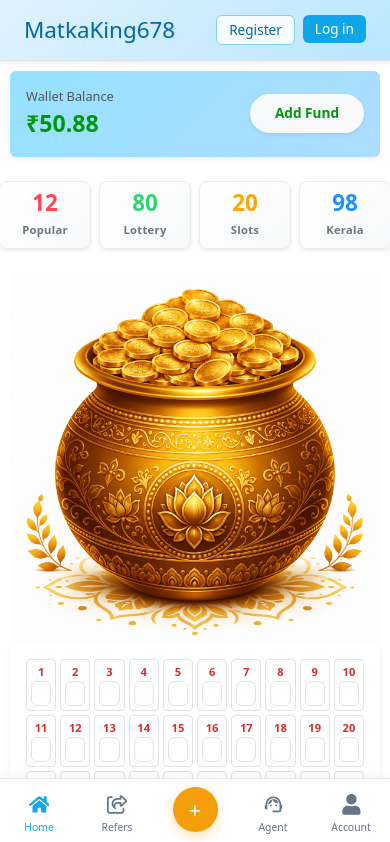
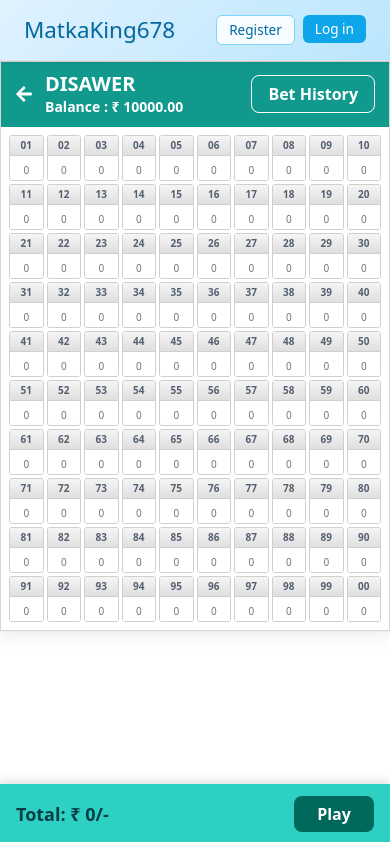
Before and after one commit to MOHDSUHAIL09/matkaking, a React (Vite) app: page /NumberGrid in a window 390 px wide. Shown: the top 842 px of the page. Built offline with nearby package versions, Linux system fonts and the light colour scheme.

Commit message:
update code

```diff
--- a/src/App.jsx
+++ b/src/App.jsx
@@ -4,6 +4,8 @@ import DashboardLayout from './layout/DashboardLayout';
 import Header from './components/dashboard/common/Header';
 import Signup from './pages/auth/Signup';
 import Login from './pages/auth/Login';
+import PlayGame from './pages/dashboard/playgame/PlayGame';
+import NumberGrid from './pages/dashboard/playgame/NumberGrid';
 
 const App = () => {
   return (
@@ -14,6 +16,8 @@ const App = () => {
         <Route path="/*" element={<DashboardLayout />} />
         <Route path="/Register" element={<Signup />} />
         <Route path="/Login" element={<Login />} />
+        <Route path="PlayGame" element={<PlayGame/>} />
+        <Route path="/NumberGrid" element={<NumberGrid/>} />
       </Routes>
     </div>
     </>
--- a/src/components/dashboard/common/Navbar.jsx
+++ b/src/components/dashboard/common/Navbar.jsx
@@ -1,43 +1,51 @@
 // src/components/dashboard/common/BottomNav.jsx
 import React from 'react';
-import { FaHome } from "react-icons/fa";
+import { FaGamepad, FaHome } from "react-icons/fa";
 import { FaRegShareFromSquare } from "react-icons/fa6";
 import { FaUser } from "react-icons/fa";
 import { MdOutlineSupportAgent } from "react-icons/md";
 import 'bootstrap/dist/css/bootstrap.min.css';
+import { IoGameController } from 'react-icons/io5';
+import { Link } from 'react-router-dom';
 const Navbar = () => {
   return (
+
     <div className="game-container fixed-bottom">
       <div className="bottom-nav-wrapper">
         <div className="bottom-nav-container">
           {/* Home */}
+
           <div className="nav-item" onClick={() => console.log('Clicked: Home')}>
+             <Link to="/">
             <div className="nav-icon active-icon">
               <FaHome />
             </div>
             <div className="nav-label active-label">
               Home
             </div>
+            </Link>
           </div>
 
+
+
           {/* Promotion */}
+          <Link to="PlayGame">
           <div className="nav-item" onClick={() => console.log('Clicked: Promotion')}>
             <div className="nav-icon">
-              <FaRegShareFromSquare />
+              <IoGameController/>
             </div>
             <div className="nav-label">
-              Refers
+              Play Game
             </div>
           </div>
+          </Link>
 
           {/* GET ₹1700 */}
           <div className="nav-item special-item" onClick={() => console.log('Clicked: GET ₹1700')}>
             <div className="special-circle">
               <span className="special-icon">+</span>
             </div>
-            <div className="special-label">
 
-            </div>
           </div>
 
           {/* Agent */}
--- a/src/index.css
+++ b/src/index.css
@@ -21,3 +21,52 @@ padding: 10px;
   height: auto;
   display: block;
 }
+
+.game-header {
+  background: #11998e;
+  color: #fff;
+  padding: 10px 14px;
+
+  display: flex;
+  justify-content: space-between;
+  align-items: center;
+}
+
+.header-left {
+  display: flex;
+  align-items: center;
+  gap: 12px;
+}
+
+.back-icon {
+  font-size: 18px;
+  cursor: pointer;
+}
+
+.header-left h3 {
+  margin: 0;
+  font-size: 20px;
+  font-weight: 700;
+}
+
+.header-left p {
+  margin: 0;
+  font-size: 14px;
+  font-weight: 600;
+}
+
+.header-left span {
+  display: block;
+  font-size: 12px;
+  margin-top: 2px;
+}
+
+.reset-btn {
+  border: 1px solid #fff;
+  background: transparent;
+  color: white;
+  padding: 6px 16px;
+  border-radius: 8px;
+  font-weight: 700;
+  cursor: pointer;
+}
--- a/src/pages/auth/auth.css
+++ b/src/pages/auth/auth.css
@@ -501,9 +501,6 @@
   .country-code {
     text-align: center;
   }
-
-
-
   .detail-row {
     flex-direction: column;
     align-items: flex-start;
--- /dev/null
+++ b/src/pages/dashboard/playgame/NumberGrid.jsx
@@ -0,0 +1,113 @@
+import React, { useState } from "react";
+import { FaArrowLeft } from "react-icons/fa";
+import { useLocation, useNavigate } from "react-router-dom";
+import "./PlayGame.css";
+
+const NumberGrid = () => {
+  const location = useLocation();
+  const navigate = useNavigate();
+  const { gameName } = location.state || { gameName: "DISAWER" };
+
+  const numbers = [
+    ...Array.from(
+      { length: 99 },
+      (_, i) => String(i + 1).padStart(2, "0")
+    ),
+    "00",
+  ];
+
+  const [betAmounts, setBetAmounts] = useState({});
+  const [balance, setBalance] = useState(10000); // Example balance
+
+  const handleAmountChange = (number, value) => {
+    setBetAmounts((prev) => ({
+      ...prev,
+      [number]: value,
+    }));
+  };
+
+  const handleReset = () => {
+    setBetAmounts({});
+  };
+
+  const totalAmount = Object.values(betAmounts).reduce(
+    (sum, amount) => sum + (Number(amount) || 0),
+    0
+  );
+
+  const handlePlay = () => {
+    const selectedBets = Object.entries(betAmounts).filter(
+      ([, amount]) => Number(amount) > 0
+    );
+
+    if (selectedBets.length === 0) {
+      alert("Please enter at least one amount");
+      return;
+    }
+
+    if (totalAmount > balance) {
+      alert("Insufficient balance!");
+      return;
+    }
+
+    console.log(selectedBets);
+    alert(`Total Bet Amount ₹${totalAmount}`);
+    setBalance(balance - totalAmount);
+    setBetAmounts({});
+  };
+
+  const goBack = () => {
+    navigate(-1);
+  };
+
+  return (
+    <div className="number-grid-wrapper">
+      {/* Header - Dynamic as per clicked game */}
+      <div className="game-header">
+        <div className="header-left">
+          <FaArrowLeft className="back-icon" onClick={goBack} />
+
+          <div>
+            <h3>{gameName}</h3>
+            <p>Balance : ₹ {balance.toFixed(2)}</p>
+          </div>
+        </div>
+
+
+          <button type="button" className="reset-btn" onClick={handleReset}>
+             Bet History
+          </button>
+        </div>
+
+
+      {/* Grid */}
+      <div className="number-grid">
+        {numbers.map((num) => (
+          <div key={num} className="number-card">
+            <div className="number-title">{num}</div>
+            <input
+              type="number"
+              className="number-input"
+              value={betAmounts[num] || ""}
+              onChange={(e) => handleAmountChange(num, e.target.value)}
+              min="1"
+              placeholder="0"
+            />
+          </div>
+        ))}
+      </div>
+
+      {/* Bottom Bar */}
+      <div className="bottom-bar">
+        <div className="total-box">
+          Total: ₹ {totalAmount}/-
+        </div>
+        <button className="play-button" onClick={handlePlay}>
+           Play
+        </button>
+      </div>
+    </div>
+  );
+};
+
+export default NumberGrid;
--- /dev/null
+++ b/src/pages/dashboard/playgame/PlayGame.css
@@ -0,0 +1,259 @@
+.playgame-wrapper {
+  padding: 15px;
+}
+
+.top-header {
+  display: flex;
+  justify-content: space-between;
+  align-items: center;
+  margin-bottom: 16px;
+}
+
+.top-header h2 {
+  font-size: 32px;
+  font-weight: 700;
+  color: #0e1d3a;
+  margin: 0;
+}
+
+.my-playgame-btn {
+  background: #f3a400;
+  color: #fff;
+  border: none;
+  padding: 10px 22px;
+  border-radius: 10px;
+  font-weight: 600;
+  cursor: pointer;
+}
+
+.game-card {
+  display: flex;
+  justify-content: space-between;
+  align-items: center;
+  border-radius: 16px;
+  padding: 18px 22px;
+  margin-bottom: 14px;
+  min-height: 90px;
+  box-shadow: 0 5px 15px rgba(0, 0, 0, 0.08);
+}
+
+.active-card {
+  background: linear-gradient(
+    90deg,
+    #27aae1 0%,
+    #1687c7 100%
+  );
+}
+
+.closed-card {
+  background: #75839a;
+}
+
+.game-left h3 {
+  color: #fff;
+  font-size: 18px;
+  font-weight: 700;
+  margin-bottom: 8px;
+}
+
+.game-left p {
+  margin: 5px 0;
+  color: #fff;
+  font-size: 14px;
+  display: flex;
+  align-items: center;
+  gap: 7px;
+}
+
+.icon {
+  font-size: 12px;
+}
+
+.result-icon {
+  color: #ff4d8d;
+}
+
+.play-btn {
+  background: #12a87c;
+  color: #fff;
+  border: 1px solid rgba(255,255,255,.3);
+  padding: 12px 22px;
+  border-radius: 10px;
+  font-weight: 700;
+  cursor: pointer;
+  min-width: 115px;
+}
+
+.timeup-btn {
+  background: #ff5b5b;
+  color: #fff;
+  border: none;
+  padding: 12px 22px;
+  border-radius: 10px;
+  font-weight: 700;
+  cursor: not-allowed;
+  min-width: 115px;
+}
+
+@media (max-width: 768px) {
+  .game-card {
+    padding: 15px;
+  }
+
+  .top-header h2 {
+    font-size: 24px;
+  }
+
+  .play-btn,
+  .timeup-btn {
+    min-width: 100px;
+    font-size: 13px;
+    padding: 10px 15px;
+  }
+}
+
+
+
+
+
+
+
+
+
+/* numgrid */
+
+.number-grid-wrapper {
+  max-width: 100%;
+  background: #fff;
+  border: 1px solid #d7d7d7;
+  overflow: hidden;
+}
+
+/* Grid */
+
+.number-grid {
+  display: grid;
+  grid-template-columns: repeat(10, 1fr);
+  gap: 4px;
+  padding: 8px;
+}
+
+.number-card {
+  border: 1px solid #cfcfcf;
+  border-radius: 3px;
+  overflow: hidden;
+  background: #fff;
+}
+
+.number-title {
+  height: 24px;
+  display: flex;
+  align-items: center;
+  justify-content: center;
+
+  font-size: 12px;
+  font-weight: 700;
+  color: #556070;
+
+  background: linear-gradient(
+    to bottom,
+    #f5f5f5,
+    #dfdfdf
+  );
+
+  border-bottom: 1px solid #d0d0d0;
+}
+
+.number-input {
+  width: 100%;
+  height: 22px;
+  border: none;
+  outline: none;
+  text-align: center;
+  font-size: 11px;
+  padding: 0;
+  background: #fff;
+}
+
+.number-input::-webkit-inner-spin-button,
+.number-input::-webkit-outer-spin-button {
+  -webkit-appearance: none;
+  margin: 0;
+}
+
+/* Bottom */
+
+.bottom-bar {
+  background: #2fd0c4;
+  padding: 12px;
+
+  display: flex;
+  justify-content: space-between;
+  align-items: center;
+}
+
+.total-box {
+  font-size: 22px;
+  font-weight: 700;
+  color: #063e46;
+}
+
+.play-button {
+  border: none;
+  background: #00695c;
+  color: white;
+  min-width: 90px;
+  height: 40px;
+  border-radius: 8px;
+  font-size: 18px;
+  font-weight: 700;
+  cursor: pointer;
+}
+
+.play-button:hover {
+  opacity: 0.9;
+}
+
+/* Mobile */
+
+@media (max-width: 768px) {
+  .number-grid {
+    gap: 3px;
+  }
+
+  .number-title {
+    font-size: 10px;
+    height: 20px;
+  }
+
+  .number-input {
+    height: 20px;
+    font-size: 10px;
+  }
+
+  .total-box {
+    font-size: 18px;
+  }
+
+  .play-button {
+    min-width: 80px;
+    height: 36px;
+    font-size: 16px;
+  }
+}
+.bottom-bar {
+  position: fixed;
+  bottom: 0;
+  left: 0;
+  right: 0;
+
+  background: #2fd0c4;
+  padding: 12px 16px;
+
+  display: flex;
+  justify-content: space-between;
+  align-items: center;
+
+  z-index: 999;
+  box-shadow: 0 -2px 10px rgba(0, 0, 0, 0.15);
+}
--- /dev/null
+++ b/src/pages/dashboard/playgame/PlayGame.jsx
@@ -0,0 +1,78 @@
+import React, { useState, useEffect } from "react";
+import { FaClock } from "react-icons/fa";
+import { IoTimeSharp } from "react-icons/io5";
+import "./PlayGame.css";
+import { Link } from "react-router-dom";
+
+const PlayGame = () => {
+  const [games, setGames] = useState([
+    { name: "DISAWER", last: "03:00 AM", result: "05:20 AM" },
+    { name: "DELHI BAZAR", last: "02:50 PM", result: "03:15 PM" },
+    { name: "SHRI GANESH", last: "04:20 PM", result: "04:45 PM" },
+    { name: "FARIDABAD", last: "05:45 PM", result: "06:10 PM" },
+    { name: "GAZIYABAD", last: "08:55 PM", result: "09:30 PM" },
+    { name: "GALI", last: "10:55 PM", result: "11:30 PM" },
+  ]);
+
+  const [playStatus, setPlayStatus] = useState({});
+
+  useEffect(() => {
+    const checkGameTime = () => {
+      const now = new Date();
+      const updatedStatus = {};
+
+      games.forEach((game) => {
+        const [time, period] = game.result.split(" ");
+        let [hour, minute] = time.split(":").map(Number);
+
+        if (period === "PM" && hour !== 12) hour += 12;
+        if (period === "AM" && hour === 12) hour = 0;
+
+        const resultDate = new Date();
+        resultDate.setHours(hour, minute, 0);
+
+        updatedStatus[game.name] = now < resultDate;
+      });
+
+      setPlayStatus(updatedStatus);
+    };
+
+    checkGameTime();
+    const timer = setInterval(checkGameTime, 1000);
+    return () => clearInterval(timer);
+  }, [games]);
+
+  return (
+    <div className="playgame-wrapper">
+      <div className="top-header">
+        <h2> All Game</h2>
+        <button className="my-playgame-btn"> My Playgame</button>
+      </div>
+
+      {games.map((game, index) => (
+        <div
+          key={index}
+          className={`game-card ${playStatus[game.name] ? "active-card" : "closed-card"}`}
+        >
+          <div className="game-left">
+            <h3>{game.name}</h3>
+            <p><FaClock className="icon" /> Last: {game.last}</p>
+            <p><IoTimeSharp className="icon result-icon" /> Result: {game.result}</p>
+          </div>
+
+          <div className="game-right">
+            {playStatus[game.name] ? (
+              <Link to="/NumberGrid" state={{ gameName: game.name }}>
+                <button className="play-btn"> Play Game</button>
+              </Link>
+            ) : (
+              <button className="timeup-btn"> Time UP</button>
+            )}
+          </div>
+        </div>
+      ))}
+    </div>
+  );
+};
+
+export default PlayGame;
```
